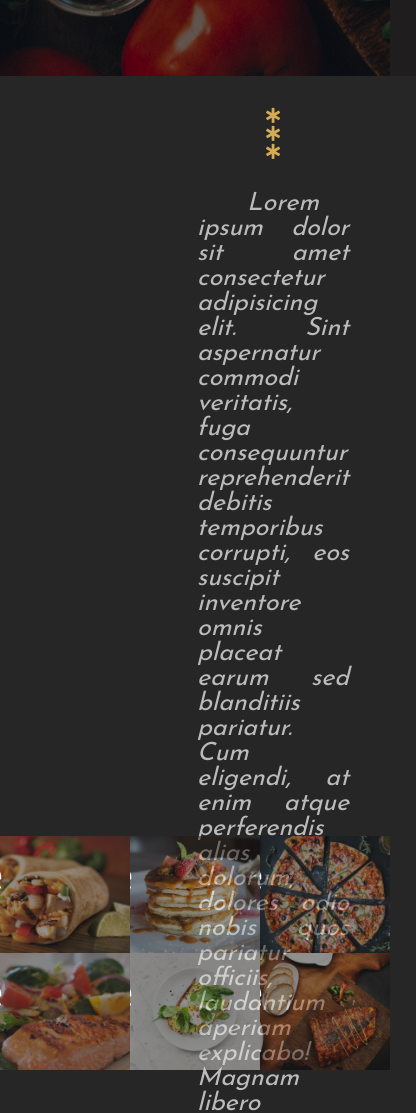
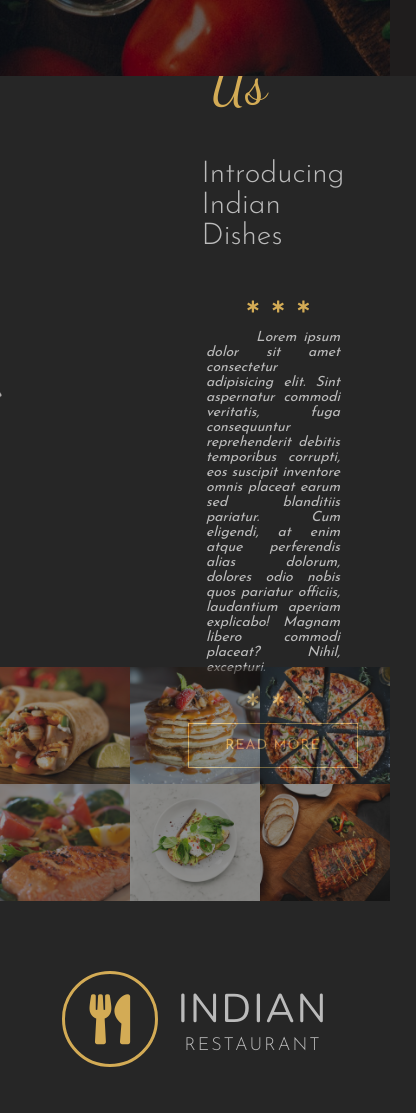
Before and after one commit to srishti/restaurant-portfolio, a website: page index.html in a window 390 px wide. Shown: the part 786-1899 px from the top of the page, 416 px wide, since content can reach past the window. Drawn offline with nearby package versions, Linux system fonts and the light colour scheme.

Commit message:
made webpage responsive - part 1

```diff
--- a/scss/_components.scss
+++ b/scss/_components.scss
@@ -35,12 +35,23 @@
 	border: 3px solid $color-primary;
 	border-radius: 50%;
 	margin-right: 20px;
+	text-decoration: none;
 	@include flexLayout;
+
+	@media (max-width: 1000px) {
+		font-size: 50px;
+		width: 90px;
+		height: 90px;
+	}
 }
 
 .main-name {
 	color: $color-secondary;
 	@include textStyles($font-nunito, 50px, 300, 2px, uppercase);
+
+	@media (max-width: 1000px) {
+		font-size: 40px;
+	}
 }
 
 .sub-name {
@@ -52,11 +63,33 @@
 .main-heading {
 	font-weight: 300;
 	@include headingStyles($font-dancingScript, 100px, $color-primary, 40px);
+
+	@media (max-width: 1600px) {
+		font-size: 80px;
+	}
+
+	@media (max-width: 1000px) {
+		font-size: 60px;
+	}
 }
 
 .sub-heading {
 	font-weight: 300;
 	@include headingStyles($font-josefinSans, 60px, $color-secondary, 80px);
+
+	@media (max-width: 1600px) {
+		font-size: 50px;
+		margin-bottom: 50px;
+	}
+
+	@media (max-width: 1300px) {
+		font-size: 40px;
+		margin-bottom: 30px;
+	}
+
+	@media (max-width: 1000px) {
+		font-size: 30px;
+	}
 }
 
 .main-btn {
@@ -105,11 +138,19 @@
 
 		&-heading {
 			@include textStyles($font-nunito, 50px, 300, 2px, capitalize);
+
+			@media (max-width: 900px) {
+				font-size: 35px;
+			}
 		}
 
 		&-paragraph {
 			@include textStyles($font-josefinSans, 30px, 300, 2px, capitalize);
 			margin-bottom: 30px;
+
+			@media (max-width: 900px) {
+				font-size: 25px;
+			}
 		}
 
 		&-btn {
@@ -122,6 +163,12 @@
 			border-radius: 30px;
 			outline: none;
 			cursor: pointer;
+
+			@media (max-width: 900px) {
+				font-size: 12px;
+				width: 130px;
+				height: 30px;
+			}
 		}
 	}
 
--- a/scss/_layout.scss
+++ b/scss/_layout.scss
@@ -120,10 +120,18 @@
 	display: flex;
 	align-items: center;
 
+	@media (max-width: 900px) {
+		height: 70vh;
+	}
+
 	&-left {
 		width: 40%;
 		position: relative;
 		left: -200px;
+
+		@media (max-width: 1300px) {
+			left: -150px;
+		}
 
 		img {
 			width: 100%;
@@ -139,14 +147,26 @@
 		padding: 0 100px;
 		box-sizing: border-box;
 
+		@media (max-width: 1300px) {
+			padding: 0 50px;
+		}
+
 		.stars {
 			margin: 30px 0;
+
+			@media (max-width: 1000px) {
+				margin: 15px 0;
+			}
 		}
 
 		.star {
 			font-size: 15px;
 			color: $color-primary;
 			margin-left: 10px;
+
+			@media (max-width: 1000px) {
+				font-size: 12px;
+			}
 		}
 
 		.description {
@@ -158,6 +178,14 @@
 
 			&::first-letter {
 				padding-left: 50px;
+			}
+
+			@media (max-width: 1600px) {
+				font-size: 18px;
+			}
+
+			@media (max-width: 1000px) {
+				font-size: 14px;
 			}
 		}
 	}
@@ -196,6 +224,10 @@
 			&:hover {
 				color: $color-primary;
 			}
+
+			@media (max-width: 1000px) {
+				font-size: 35px;
+			}
 		}
 	}
 
```
Also changed, not shown: css/main.css.
